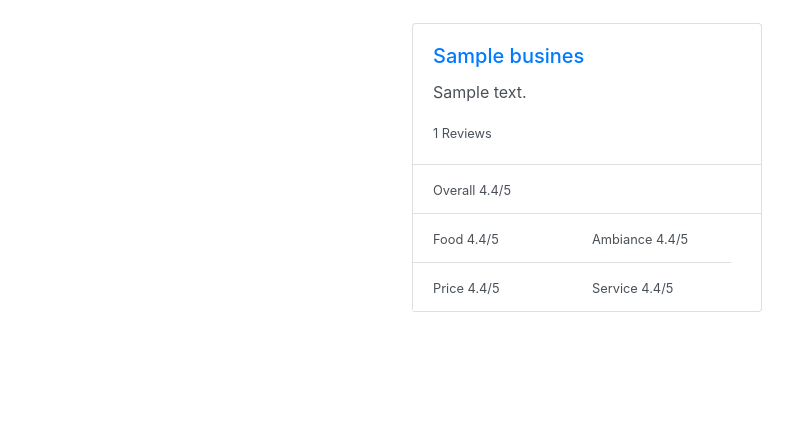
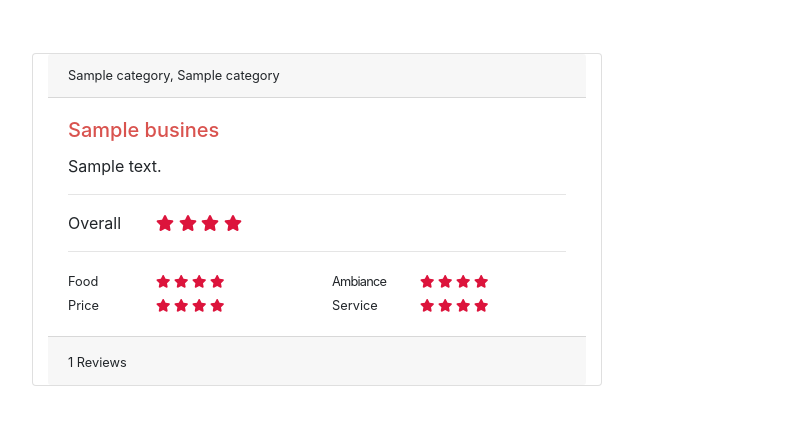
Before and after one commit to taranagar/yelp-review-challenge, a Flask app: template app/templates/restaurants.html in a window 1280 px wide. Shown: the part 377-800 px from the top of the page, without its empty margins (53-846 px from the left). Run offline with Flask 2, Linux system fonts and the light colour scheme; the template is opened without the code that fills it: most values are stand-ins (such as "Sample title", 1, 10 or a date in 2020); parts of the project's set-up code (start-up, migrations or seed data) failed here and were passed over; some libraries are stand-ins or nearby versions.

Commit message:
added star icons to ratings

```diff
--- a/app/app.py
+++ b/app/app.py
@@ -8,7 +8,7 @@ Reviews = Reviews()
 
 @app.route("/")
 def home_index():
-    return render_template('home.html', businesses = Businesses)
+    return render_template('home.html')
 
 @app.route('/customreview/', methods=["GET","POST"])
 def analyze_review():
--- a/app/templates/home.html
+++ b/app/templates/home.html
@@ -2,7 +2,7 @@
 
 {% block body %}
   <!--background image source: https://images.unsplash.com/photo-1504754524776-8f4f37790ca0?ixlib=rb-0.3.5&ixid=eyJhcHBfaWQiOjEyMDd9&s=0a9cacdd6a4e7e408b8ba89d3d6e91d3&auto=format&fit=crop&w=2550&q=80-->
-  <div class="jumbotron text-center" style="display: flex; align-items: center; justify-content: center; height: 94vh; margin-bottom: 0px; background:linear-gradient(0deg,rgba(0,0,0,0.4),rgba(0,0,0,0.2)),url(https://images.unsplash.com/photo-1504754524776-8f4f37790ca0?ixlib=rb-0.3.5&ixid=eyJhcHBfaWQiOjEyMDd9&s=0a9cacdd6a4e7e408b8ba89d3d6e91d3&auto=format&fit=crop&w=2550&q=80); background-size: cover; color: white">
+  <div class="jumbotron text-center" style="display: flex; align-items: center; justify-content: center; height: 93vh; margin-bottom: 0px; background:linear-gradient(0deg,rgba(0,0,0,0.4),rgba(0,0,0,0.2)),url(https://images.unsplash.com/photo-1504754524776-8f4f37790ca0?ixlib=rb-0.3.5&ixid=eyJhcHBfaWQiOjEyMDd9&s=0a9cacdd6a4e7e408b8ba89d3d6e91d3&auto=format&fit=crop&w=2550&q=80); background-size: cover; color: white">
     <div class ="container">
       <h1 class="display-2">MYelp</h1>
       <p class="lead">Yelp that works for you.</p>
--- a/app/templates/includes/_navbar.html
+++ b/app/templates/includes/_navbar.html
@@ -6,7 +6,7 @@
   <div class="collapse navbar-collapse" id="navbarNav">
     <ul class="navbar-nav mr-auto">
       <li class="nav-item ">
-        <a class="nav-link" href="/restaurants">Restaurants</span></a>
+        <a class="nav-link" href="/restaurants">Restaurants</a>
       </li>
       <li class="nav-item">
         <a class="nav-link" href="/customreview">Custom Review</a>
--- a/app/templates/restaurants.html
+++ b/app/templates/restaurants.html
@@ -10,33 +10,93 @@
   <br />
   <div class="container">
       {% for business in businesses %}
-        {% if loop.index0 %3 == 0 %}
-        <div class ="row">
+        {% if loop.index0 %2 == 0 %}
+        <div class ="card-deck" style="margin-top:30px;">
         {% endif %}
-          <div class = "container col-md-4">
-          <div class="card list-group-item-action">
+          <div class="card col-md-6">
+            <small class="card-header">{{business.categories[0]}}, {{business.categories[1]}}</small>
             <div class="card-body">
-              <a href="restaurants/{{business.business_id}}"><h5 class="card-title">{{business.name}}</h5></a>
+              <a href="restaurants/{{business.business_id}}"><h5 class="card-title" style="color:#d9534f">{{business.name}}</h5></a>
               <p class="card-text">{{business.address}}</p>
+              <!--<p class="card-text">Rating (TOREMOVE) {{business.stars}}</p>-->
+            <hr>
+            <div class="row">
+              <div class="col-md-2">
+                Overall
+              </div>
+              <div class="col-md-10">
+                {%for i in range((business.stars-0.5)|round|int)%}
+                  <i class="fas fa-star" style="color:CRIMSON; border-width: 1px;"></i>
+                {% endfor %}
+                {%if (business.stars|round|int) > business.stars%}
+                  <i class="fas fa-star-half" aria-hidden="true" style="color:CRIMSON; border-radius: 1px;"></i>
+                {% endif %}
+              </div>
+            </div>
+            <hr>
+            <div class="row">
+              <div class="col-md-2">
+                <small>Food</small>
+              </div>
+              <div class="col-md-4">
+                <small>
+                  {%for i in range((business.stars-0.5)|round|int)%}
+                    <i class="fas fa-star" style="color:CRIMSON; border-width: 1px;"></i>
+                  {% endfor %}
+                  {%if (business.stars|round|int) > business.stars%}
+                    <i class="fas fa-star-half" aria-hidden="true" style="color:CRIMSON; border-radius: 1px;"></i>
+                  {% endif %}
+                </small>
+              </div>
+              <div class="col-md-2">
+                <small style="letter-spacing: -0.8px;">Ambiance</small>
+              </div>
+              <div class="col-md-4" style="align-self:flex-end;">
+                <small>
+                  {%for i in range((business.stars-0.5)|round|int)%}
+                    <i class="fas fa-star" style="color:CRIMSON; border-width: 1px;"></i>
+                  {% endfor %}
+                  {%if (business.stars|round|int) > business.stars%}
+                    <i class="fas fa-star-half" aria-hidden="true" style="color:CRIMSON; border-radius: 1px;"></i>
+                  {% endif %}
+                </small>
+              </div>
+            </div>
+              <div class="row">
+                <div class="col-md-2">
+                  <small>Price</small>
+                </div>
+                <div class="col-md-4">
+                  <small>
+                    {%for i in range((business.stars-0.5)|round|int)%}
+                      <i class="fas fa-star" style="color:CRIMSON; border-width: 1px;"></i>
+                    {% endfor %}
+                    {%if (business.stars|round|int) > business.stars%}
+                      <i class="fas fa-star-half" aria-hidden="true" style="color:CRIMSON; border-radius: 1px;"></i>
+                    {% endif %}
+                  </small>
+                </div>
+                <div class="col-md-2">
+                  <small>Service</small>
+                </div>
+                <div class="col-md-4">
+                  <small>
+                    {%for i in range((business.stars-0.5)|round|int)%}
+                      <i class="fas fa-star" style="color:CRIMSON; border-width: 1px;"></i>
+                    {% endfor %}
+                    {%if (business.stars|round|int) > business.stars%}
+                      <i class="fas fa-star-half" aria-hidden="true" style="color:CRIMSON; border-radius: 1px;"></i>
+                    {% endif %}
+                  </small>
+                </div>
+              </div>
+            </div>
+            <div class="card-footer">
               <small>{{business.review_count}} Reviews </small>
             </div>
-            <ul class="list-group list-group-flush">
-              <li class="list-group-item"><small>Overall 4.4/5</small></li>
-              <div class="container row">
-                <li class="list-group-item col-md-6"><small>Food 4.4/5</small></li>
-                <li class="list-group-item col-md-6"><small>Ambiance 4.4/5</small></li>
-              </div>
-              <div class="container row">
-                <li class="list-group-item col-md-6"><small>Price 4.4/5</small></li>
-                <li class="list-group-item col-md-6"><small>Service 4.4/5</small></li>
-              </div>
-            </ul>
           </div>
-          </div>
-          <br />
-        {% if loop.index0 %3 == 2 %}
+        {% if loop.index0 %2 == 1 %}
         </div>
-        <br>
         {% endif %}
       {% endfor %}
   </div>
```
Also changed, not shown: 3 other files.
